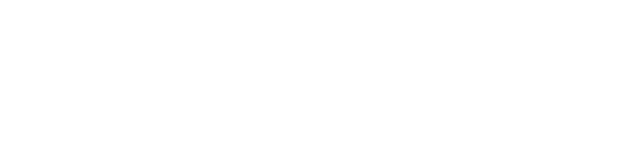
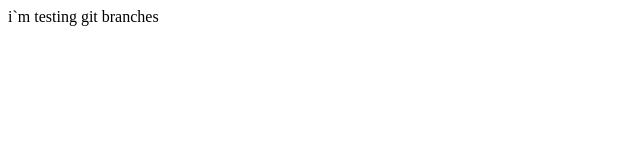
Before and after one commit to roofi61/localrepo, a plain HTML site: page index.html in a window 1280 px wide. Shown: the whole page, without its empty margins (0-640 px from the left). Drawn offline with Linux system fonts and the light colour scheme.

Commit message:
Added new to index.html

```diff
--- a/index.html
+++ b/index.html
@@ -6,6 +6,6 @@
     <title>Document</title>
 </head>
 <body>
-
+    i`m testing git branches
 </body>
 </html>
```
